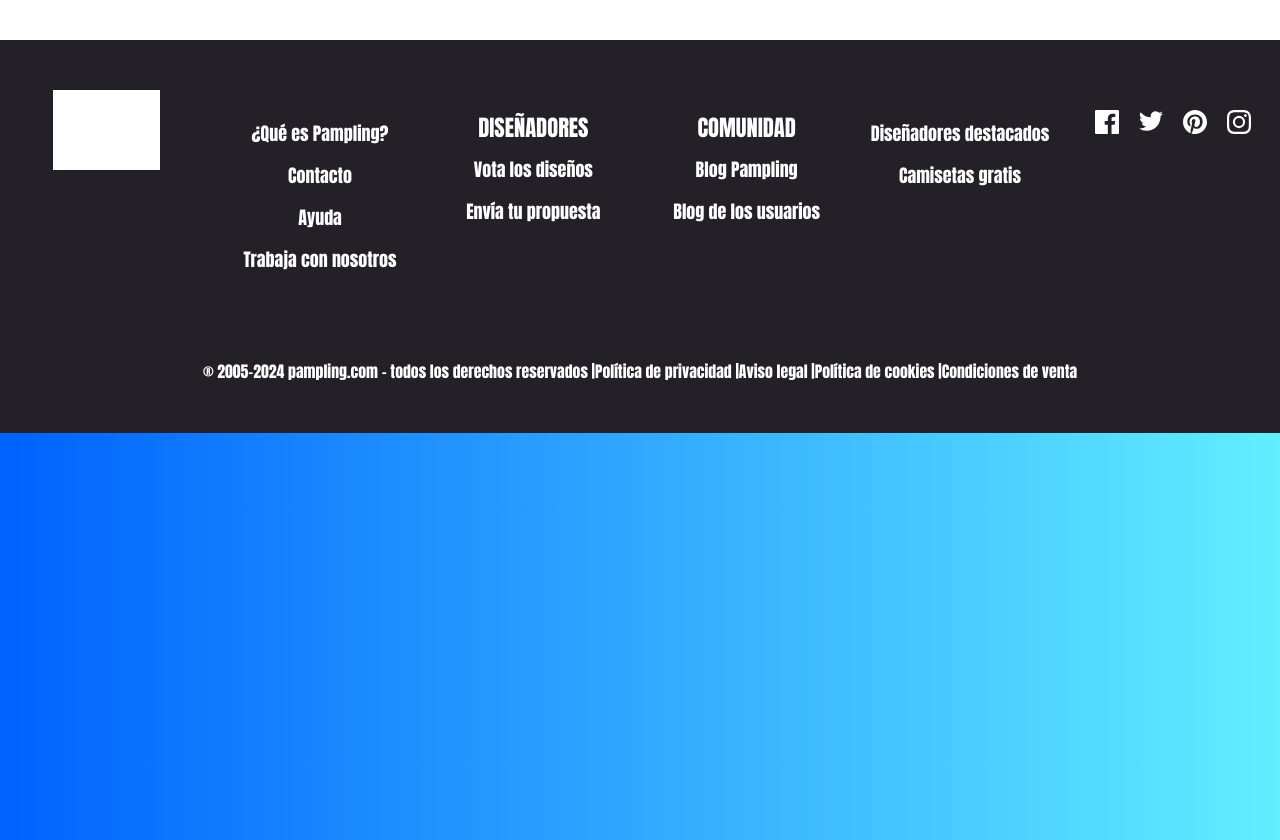
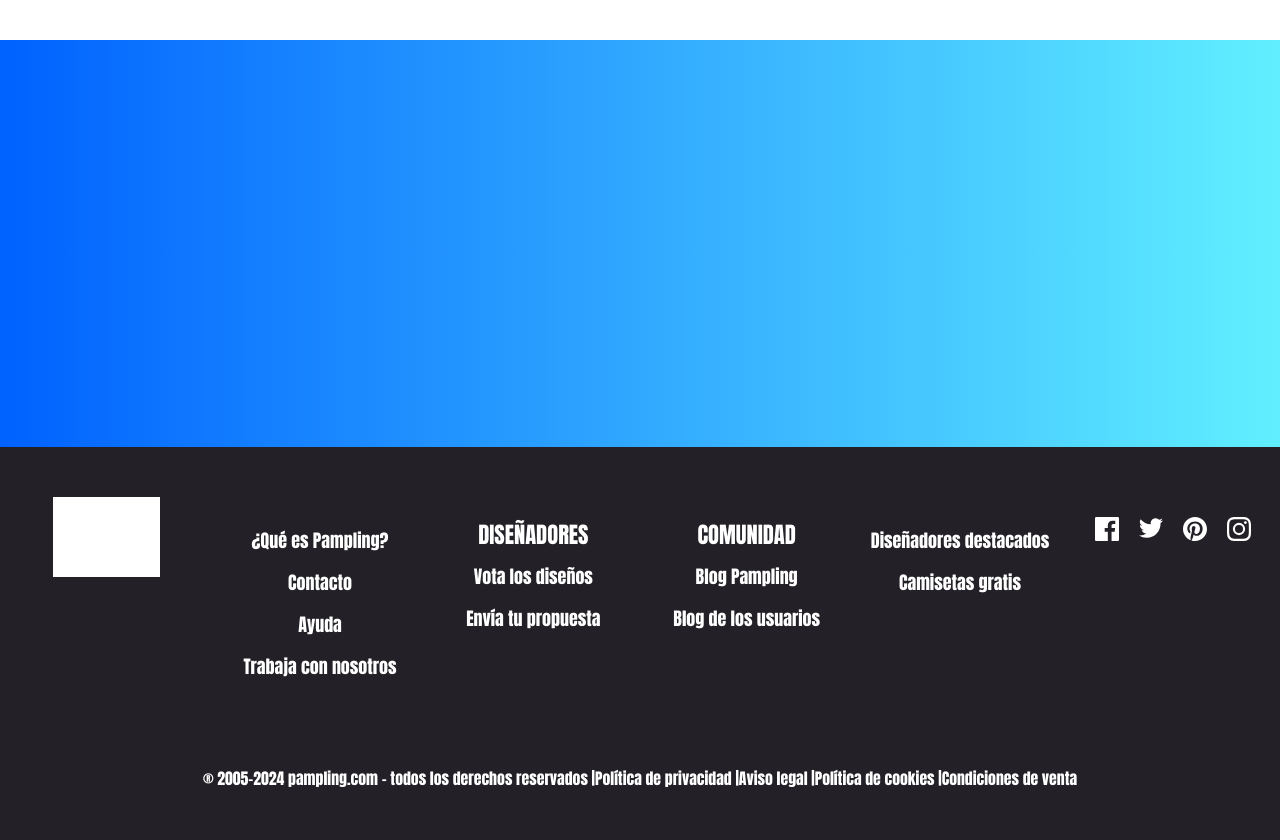
Before and after one commit to petetes93/fs-ft-sep23-concursopmp, a React (Vite) app in the folder client/: page / in a window 1280 px wide. Built offline with nearby package versions, Linux system fonts and the light colour scheme; grey boxes are pictures that could not be loaded.

Commit message:
fix Footer y añadido icono mas cambio de nombre

```diff
--- a/client/index.html
+++ b/client/index.html
@@ -2,10 +2,10 @@
 <html lang="en">
   <head>
     <meta charset="UTF-8" />
-    <link rel="icon" type="image/svg+xml" href="/vite.svg" />
+    <link rel="icon" type="image/svg+xml" href="icon.svg" />
 
     <meta name="viewport" content="width=device-width, initial-scale=1.0" />
-    <title>Vite + React</title>
+    <title>pampling/concursos</title>
   </head>
   <body>
     <div id="root"></div>
--- a/client/src/components/Footer/FooterLinks.jsx
+++ b/client/src/components/Footer/FooterLinks.jsx
@@ -7,12 +7,14 @@
   return (
     <Grid
       container
+      component='footer'
       sx={{
         backgroundColor: '#232127',
         color: '#ffffff',
         padding: '50px 0',
+        position: 'absolute',
+        bottom: -40,
         width: '100%',
-        position: 'relative',
       }}
     >
       <Grid
--- a/client/src/layouts/RootLayout.jsx
+++ b/client/src/layouts/RootLayout.jsx
@@ -1,6 +1,6 @@
 import { Outlet } from 'react-router-dom'
 
-import { Container } from '@mui/material'
+import { Container, Grid } from '@mui/material'
 import { Footer } from 'components'
 
 // import { Navbar } from 'components'
@@ -27,6 +27,7 @@
           theme='colored'
         />
       </Container>
+
       <Footer />
     </>
   )
```
Also changed, not shown: client/public/icon.svg (added).
